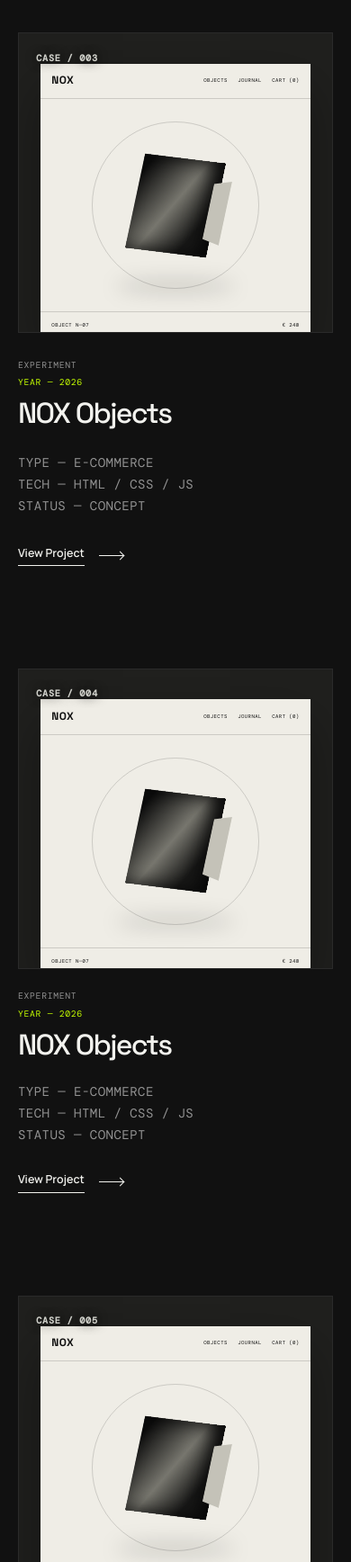
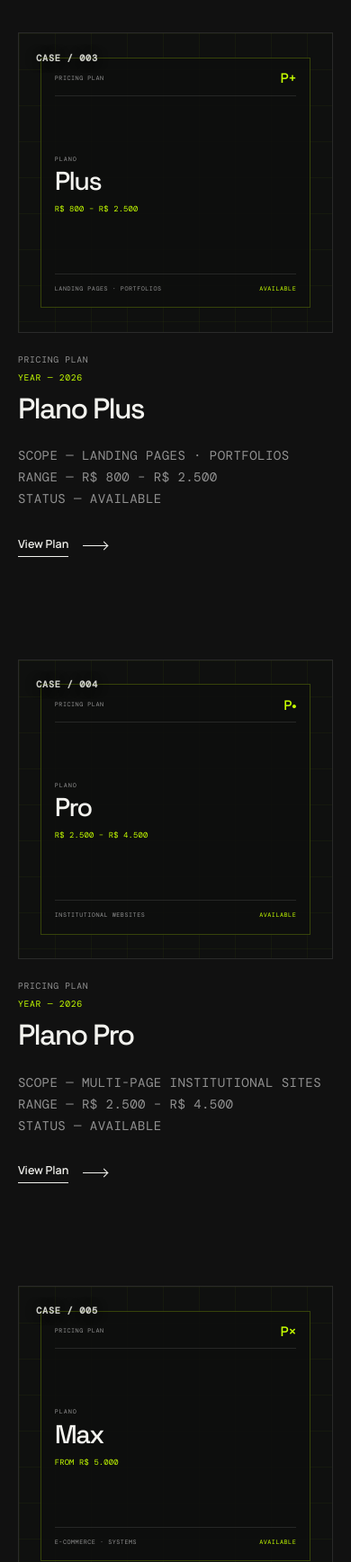
Before and after one commit to Pedruzz30/SpaceUnderground, a website built with Vite: page index.html in a window 390 px wide. Shown: the part 3120-4856 px from the top of the page at 90% size. Built offline with nearby package versions, Linux system fonts and the light colour scheme; a web font is replaced by a local one.

Commit message:
Adicionando Planos, Plus, Pro, Max. Tudo isso esta na section Work

```diff
--- a/index.html
+++ b/index.html
@@ -262,98 +262,76 @@ STATUS — LIVE</p>
               </div>
             </article>
 
-            <div class="projects__pair projects__pair--offset">
-              <article class="project project--landscape reveal" data-reveal>
-                <a class="project__visual project__visual--nox" href="#project-preview" data-project="nox" aria-label="View Project: NOX Objects concept">
+            <div class="projects__trio">
+              <article class="project project--compact reveal" data-reveal>
+                <a class="project__visual project__visual--plan" href="#project-preview" data-project="plan-plus" aria-label="View plan: Plano Plus">
                   <div class="visual-index">CASE / 003</div>
-                  <div class="nox-store" aria-hidden="true">
-                    <div class="nox-store__nav"><strong>NOX</strong><span>OBJECTS&nbsp;&nbsp; JOURNAL&nbsp;&nbsp; CART (0)</span></div>
-                    <div class="nox-product">
-                      <span class="nox-product__halo"></span>
-                      <div class="nox-product__object"><i></i></div>
+                  <div class="plan-card" aria-hidden="true">
+                    <div class="plan-card__top"><span>PRICING PLAN</span><strong>P+</strong></div>
+                    <div class="plan-card__body">
+                      <span class="plan-card__eyebrow">PLANO</span>
+                      <strong class="plan-card__name">Plus</strong>
+                      <span class="plan-card__range">R$ 800 &ndash; R$ 2.500</span>
                     </div>
-                    <div class="nox-store__footer"><span>OBJECT N—07</span><span>€ 240</span></div>
+                    <div class="plan-card__footer"><span>LANDING PAGES &middot; PORTFOLIOS</span><span>AVAILABLE</span></div>
                   </div>
                   <span class="project__hover-mark" aria-hidden="true">VIEW</span>
                 </a>
                 <div class="project__details project__details--stacked">
                   <div>
-                    <p class="project__meta">EXPERIMENT <span>YEAR — 2026</span></p>
-                    <h3>NOX Objects</h3>
+                    <p class="project__meta">PRICING PLAN <span>YEAR — 2026</span></p>
+                    <h3>Plano Plus</h3>
                   </div>
-                  <p>TYPE — E-COMMERCE<br>TECH — HTML / CSS / JS<br>STATUS — CONCEPT</p>
-                  <a class="text-link" href="#project-preview" data-project="nox" aria-label="View Project: NOX Objects concept"><span>View Project</span><i aria-hidden="true"></i></a>
+                  <p>SCOPE — LANDING PAGES · PORTFOLIOS<br>RANGE — R$ 800 – R$ 2.500<br>STATUS — AVAILABLE</p>
+                  <a class="text-link" href="#project-preview" data-project="plan-plus" aria-label="View plan: Plano Plus"><span>View Plan</span><i aria-hidden="true"></i></a>
                 </div>
               </article>
-            </div>
 
-            <div class="projects__trio">
               <article class="project project--compact reveal" data-reveal>
-                <a class="project__visual project__visual--nox" href="#project-preview" data-project="nox-004" aria-label="View Project: NOX Objects concept 004">
+                <a class="project__visual project__visual--plan" href="#project-preview" data-project="plan-pro" aria-label="View plan: Plano Pro">
                   <div class="visual-index">CASE / 004</div>
-                  <div class="nox-store" aria-hidden="true">
-                    <div class="nox-store__nav"><strong>NOX</strong><span>OBJECTS&nbsp;&nbsp; JOURNAL&nbsp;&nbsp; CART (0)</span></div>
-                    <div class="nox-product">
-                      <span class="nox-product__halo"></span>
-                      <div class="nox-product__object"><i></i></div>
+                  <div class="plan-card" aria-hidden="true">
+                    <div class="plan-card__top"><span>PRICING PLAN</span><strong>P&bull;</strong></div>
+                    <div class="plan-card__body">
+                      <span class="plan-card__eyebrow">PLANO</span>
+                      <strong class="plan-card__name">Pro</strong>
+                      <span class="plan-card__range">R$ 2.500 &ndash; R$ 4.500</span>
                     </div>
-                    <div class="nox-store__footer"><span>OBJECT N—07</span><span>€ 240</span></div>
+                    <div class="plan-card__footer"><span>INSTITUTIONAL WEBSITES</span><span>AVAILABLE</span></div>
                   </div>
                   <span class="project__hover-mark" aria-hidden="true">VIEW</span>
                 </a>
                 <div class="project__details project__details--stacked">
                   <div>
-                    <p class="project__meta">EXPERIMENT <span>YEAR — 2026</span></p>
-                    <h3>NOX Objects</h3>
+                    <p class="project__meta">PRICING PLAN <span>YEAR — 2026</span></p>
+                    <h3>Plano Pro</h3>
                   </div>
-                  <p>TYPE — E-COMMERCE<br>TECH — HTML / CSS / JS<br>STATUS — CONCEPT</p>
-                  <a class="text-link" href="#project-preview" data-project="nox-004" aria-label="View Project: NOX Objects concept 004"><span>View Project</span><i aria-hidden="true"></i></a>
+                  <p>SCOPE — MULTI-PAGE INSTITUTIONAL SITES<br>RANGE — R$ 2.500 – R$ 4.500<br>STATUS — AVAILABLE</p>
+                  <a class="text-link" href="#project-preview" data-project="plan-pro" aria-label="View plan: Plano Pro"><span>View Plan</span><i aria-hidden="true"></i></a>
                 </div>
               </article>
 
               <article class="project project--compact reveal" data-reveal>
-                <a class="project__visual project__visual--nox" href="#project-preview" data-project="nox-005" aria-label="View Project: NOX Objects concept 005">
+                <a class="project__visual project__visual--plan" href="#project-preview" data-project="plan-max" aria-label="View plan: Plano Max">
                   <div class="visual-index">CASE / 005</div>
-                  <div class="nox-store" aria-hidden="true">
-                    <div class="nox-store__nav"><strong>NOX</strong><span>OBJECTS&nbsp;&nbsp; JOURNAL&nbsp;&nbsp; CART (0)</span></div>
-                    <div class="nox-product">
-                      <span class="nox-product__halo"></span>
-                      <div class="nox-product__object"><i></i></div>
+                  <div class="plan-card" aria-hidden="true">
+                    <div class="plan-card__top"><span>PRICING PLAN</span><strong>P&times;</strong></div>
+                    <div class="plan-card__body">
+                      <span class="plan-card__eyebrow">PLANO</span>
+                      <strong class="plan-card__name">Max</strong>
+                      <span class="plan-card__range">FROM R$ 5.000</span>
                     </div>
-                    <div class="nox-store__footer"><span>OBJECT N—07</span><span>€ 240</span></div>
+                    <div class="plan-card__footer"><span>E-COMMERCE &middot; SYSTEMS</span><span>AVAILABLE</span></div>
                   </div>
                   <span class="project__hover-mark" aria-hidden="true">VIEW</span>
                 </a>
                 <div class="project__details project__details--stacked">
                   <div>
-                    <p class="project__meta">EXPERIMENT <span>YEAR — 2026</span></p>
-                    <h3>NOX Objects</h3>
+                    <p class="project__meta">PRICING PLAN <span>YEAR — 2026</span></p>
+                    <h3>Plano Max</h3>
                   </div>
-                  <p>TYPE — E-COMMERCE<br>TECH — HTML / CSS / JS<br>STATUS — CONCEPT</p>
-                  <a class="text-link" href="#project-preview" data-project="nox-005" aria-label="View Project: NOX Objects concept 005"><span>View Project</span><i aria-hidden="true"></i></a>
-                </div>
-              </article>
-
-              <article class="project project--compact reveal" data-reveal>
-                <a class="project__visual project__visual--nox" href="#project-preview" data-project="nox-006" aria-label="View Project: NOX Objects concept 006">
-                  <div class="visual-index">CASE / 006</div>
-                  <div class="nox-store" aria-hidden="true">
-                    <div class="nox-store__nav"><strong>NOX</strong><span>OBJECTS&nbsp;&nbsp; JOURNAL&nbsp;&nbsp; CART (0)</span></div>
-                    <div class="nox-product">
-                      <span class="nox-product__halo"></span>
-                      <div class="nox-product__object"><i></i></div>
-                    </div>
-                    <div class="nox-store__footer"><span>OBJECT N—07</span><span>€ 240</span></div>
-                  </div>
-                  <span class="project__hover-mark" aria-hidden="true">VIEW</span>
-                </a>
-                <div class="project__details project__details--stacked">
-                  <div>
-                    <p class="project__meta">EXPERIMENT <span>YEAR — 2026</span></p>
-                    <h3>NOX Objects</h3>
-                  </div>
-                  <p>TYPE — E-COMMERCE<br>TECH — HTML / CSS / JS<br>STATUS — CONCEPT</p>
-                  <a class="text-link" href="#project-preview" data-project="nox-006" aria-label="View Project: NOX Objects concept 006"><span>View Project</span><i aria-hidden="true"></i></a>
+                  <p>SCOPE — E-COMMERCE · WEB SYSTEMS · CUSTOM BUILDS<br>RANGE — FROM R$ 5.000<br>STATUS — AVAILABLE</p>
+                  <a class="text-link" href="#project-preview" data-project="plan-max" aria-label="View plan: Plano Max"><span>View Plan</span><i aria-hidden="true"></i></a>
                 </div>
               </article>
             </div>
@@ -661,7 +639,7 @@ STATUS — LIVE</p>
           <span></span><span></span>
         </button>
         <div class="project-dialog__content">
-          <p class="section-label"><span data-dialog-index>001</span> Project concept</p>
+          <p class="section-label"><span data-dialog-index>001</span> <span data-dialog-kind>Project concept</span></p>
           <p class="project-dialog__meta"><span data-dialog-category>Concept Project / Software Interface</span> / <span data-dialog-year>2026</span></p>
           <h2 id="project-dialog-title" data-dialog-title>Signal OS</h2>
           <p class="project-dialog__description" data-dialog-description>A real-time operations platform turning complex data into clear, decisive action.</p>
@@ -673,17 +651,27 @@ STATUS — LIVE</p>
               <li data-dialog-scope="2">Front-end system</li>
             </ul>
           </div>
-          <p class="project-dialog__note">Concept presentation by Space Underground. Ask us about the thinking, system and possibilities behind it.</p>
+          <p class="project-dialog__note" data-dialog-note>Concept presentation by Space Underground. Ask us about the thinking, system and possibilities behind it.</p>
           <a class="button button--primary" href="#project-request" data-dialog-contact>
-            <span>Discuss This Project</span>
+            <span data-dialog-cta>Discuss This Project</span>
             <svg aria-hidden="true" viewBox="0 0 16 16"><path d="M3 8h10M9 4l4 4-4 4"/></svg>
           </a>
         </div>
-        <div class="project-dialog__visual" aria-hidden="true">
+        <div class="project-dialog__visual">
           <span class="project-dialog__code">CASE / <i data-dialog-code>SGNL_001</i></span>
-          <div class="project-dialog__orbit project-dialog__orbit--one"></div>
-          <div class="project-dialog__orbit project-dialog__orbit--two"></div>
-          <strong data-dialog-monogram>S/</strong>
+          <div class="project-dialog__orbit project-dialog__orbit--one" aria-hidden="true"></div>
+          <div class="project-dialog__orbit project-dialog__orbit--two" aria-hidden="true"></div>
+          <strong data-dialog-monogram aria-hidden="true">S/</strong>
+          <div class="project-dialog__included" data-dialog-included hidden>
+            <p class="project-dialog__included-label">What&rsquo;s included</p>
+            <ul>
+              <li data-dialog-included-item></li>
+              <li data-dialog-included-item></li>
+              <li data-dialog-included-item></li>
+              <li data-dialog-included-item></li>
+            </ul>
+            <p class="project-dialog__timeline">Typical timeline — <i data-dialog-timeline></i></p>
+          </div>
           <p>SPACE UNDERGROUND<br>DIGITAL STUDIO</p>
         </div>
       </div>
--- a/src/scripts/project-dialog.js
+++ b/src/scripts/project-dialog.js
@@ -1,4 +1,7 @@
-// Modal de preview dos projetos. Para adicionar um projeto novo, acrescente uma chave em projectPreviews e um [data-project] no HTML.
+// Modal unico da secao Selected Work. Alimenta dois tipos de conteudo:
+//   type: "project" (padrao) — cases reais / conceitos
+//   type: "plan"             — niveis de preco, com CTA que rola ate o formulario
+// Para adicionar um item, acrescente uma chave em projectPreviews e um [data-project] no HTML.
 
 export function initProjectDialog() {
   const projectDialog = document.querySelector("[data-project-dialog]");
@@ -25,45 +28,66 @@ export function initProjectDialog() {
       code: "FRMV_002",
       monogram: "F/V",
     },
-    nox: {
+    "plan-plus": {
+      type: "plan",
       index: "003",
-      category: "Experiment / E-commerce",
+      kind: "Pricing plan",
+      category: "PLAN / LANDING PAGES & PORTFOLIOS",
       year: "2026",
-      title: "NOX Objects",
-      description: "A tactile storefront experiment for limited-run objects. The component already supports real project metadata later.",
-      scope: ["TYPE — E-COMMERCE", "TECH — HTML / CSS / JS", "STATUS — CONCEPT"],
-      code: "NOX_003",
-      monogram: "N/",
+      title: "Plano Plus",
+      description: "For getting online with clarity — fast, focused, done right.",
+      scope: ["SCOPE — LANDING PAGES · PORTFOLIOS", "RANGE — R$ 800 – R$ 2.500", "STATUS — AVAILABLE"],
+      code: "PLUS_003",
+      included: {
+        items: ["Single responsive page", "Contact form integration", "1 revision round"],
+        timeline: "1–4 weeks",
+      },
+      monogram: "P+",
     },
-    "nox-004": {
+    "plan-pro": {
+      type: "plan",
       index: "004",
-      category: "Experiment / E-commerce",
+      kind: "Pricing plan",
+      category: "PLAN / INSTITUTIONAL WEBSITES",
       year: "2026",
-      title: "NOX Objects",
-      description: "A tactile storefront experiment for limited-run objects. The component already supports real project metadata later.",
-      scope: ["TYPE — E-COMMERCE", "TECH — HTML / CSS / JS", "STATUS — CONCEPT"],
-      code: "NOX_004",
-      monogram: "N/",
+      title: "Plano Pro",
+      description: "For businesses ready to show up as more than a page.",
+      scope: ["SCOPE — MULTI-PAGE INSTITUTIONAL SITES", "RANGE — R$ 2.500 – R$ 4.500", "STATUS — AVAILABLE"],
+      code: "PRO_004",
+      included: {
+        items: ["Multi-page structure", "Custom design, no templates", "Basic SEO & performance", "2 revision rounds"],
+        timeline: "3–6 weeks",
+      },
+      monogram: "P•",
     },
-    "nox-005": {
+    "plan-max": {
+      type: "plan",
       index: "005",
-      category: "Experiment / E-commerce",
+      kind: "Pricing plan",
+      category: "PLAN / E-COMMERCE & SYSTEMS",
       year: "2026",
-      title: "NOX Objects",
-      description: "A tactile storefront experiment for limited-run objects. The component already supports real project metadata later.",
-      scope: ["TYPE — E-COMMERCE", "TECH — HTML / CSS / JS", "STATUS — CONCEPT"],
-      code: "NOX_005",
-      monogram: "N/",
+      title: "Plano Max",
+      description: "For the ones who need the full system behind the front.",
+      scope: ["SCOPE — E-COMMERCE · WEB SYSTEMS · CUSTOM BUILDS", "RANGE — FROM R$ 5.000", "STATUS — AVAILABLE"],
+      code: "MAX_005",
+      included: {
+        items: ["Custom e-commerce or web system", "Scalable architecture", "Third-party integrations", "Revisions scoped per project"],
+        timeline: "6–12 weeks",
+      },
+      monogram: "P×",
     },
-    "nox-006": {
-      index: "006",
-      category: "Experiment / E-commerce",
-      year: "2026",
-      title: "NOX Objects",
-      description: "A tactile storefront experiment for limited-run objects. The component already supports real project metadata later.",
-      scope: ["TYPE — E-COMMERCE", "TECH — HTML / CSS / JS", "STATUS — CONCEPT"],
-      code: "NOX_006",
-      monogram: "N/",
+  };
+
+  const dialogDefaults = {
+    project: {
+      kind: "Project concept",
+      note: "Concept presentation by Space Underground. Ask us about the thinking, system and possibilities behind it.",
+      cta: "Discuss This Project",
+    },
+    plan: {
+      kind: "Pricing plan",
+      note: "Investment range by project level. The final quote is set once the scope is defined — talk to the studio for a proposal.",
+      cta: "Solicitar Proposta",
     },
   };
 
@@ -76,6 +100,12 @@ export function initProjectDialog() {
       description: projectDialog.querySelector("[data-dialog-description]"),
       code: projectDialog.querySelector("[data-dialog-code]"),
       monogram: projectDialog.querySelector("[data-dialog-monogram]"),
+      kind: projectDialog.querySelector("[data-dialog-kind]"),
+      note: projectDialog.querySelector("[data-dialog-note]"),
+      cta: projectDialog.querySelector("[data-dialog-cta]"),
+      included: projectDialog.querySelector("[data-dialog-included]"),
+      includedItems: [...projectDialog.querySelectorAll("[data-dialog-included-item]")],
+      timeline: projectDialog.querySelector("[data-dialog-timeline]"),
       scope: [...projectDialog.querySelectorAll("[data-dialog-scope]")],
     };
     const dialogClose = projectDialog.querySelector("[data-dialog-close]");
@@ -100,8 +130,13 @@ export function initProjectDialog() {
         const preview = projectPreviews[opener.dataset.project];
         if (!preview) return;
 
+        const preset = dialogDefaults[preview.type] || dialogDefaults.project;
+
         event.preventDefault();
         dialogFields.index.textContent = preview.index;
+        dialogFields.kind.textContent = preview.kind || preset.kind;
+        dialogFields.note.textContent = preview.note || preset.note;
+        dialogFields.cta.textContent = preview.cta || preset.cta;
         dialogFields.category.textContent = preview.category;
         dialogFields.year.textContent = preview.year;
         dialogFields.title.textContent = preview.title;
@@ -111,6 +146,15 @@ export function initProjectDialog() {
         dialogFields.scope.forEach((field, index) => {
           field.textContent = preview.scope[index] || "";
         });
+
+        // Bloco "What's included": so os planos preenchem; li vazio some via li:empty.
+        if (dialogFields.included) {
+          dialogFields.included.hidden = !preview.included;
+          dialogFields.includedItems.forEach((item, index) => {
+            item.textContent = preview.included?.items[index] || "";
+          });
+          if (dialogFields.timeline) dialogFields.timeline.textContent = preview.included?.timeline || "";
+        }
 
         previousBodyOverflow = document.body.style.overflow;
         document.body.style.overflow = "hidden";
@@ -123,7 +167,14 @@ export function initProjectDialog() {
     });
 
     dialogClose?.addEventListener("click", closeProjectDialog);
-    dialogContact?.addEventListener("click", closeProjectDialog);
+    dialogContact?.addEventListener("click", (event) => {
+      const target = document.querySelector(dialogContact.getAttribute("href") || "");
+      closeProjectDialog();
+      if (!target) return;
+      // scrollIntoView herda o scroll-behavior do CSS (suave, ou direto em reduced-motion).
+      event.preventDefault();
+      window.requestAnimationFrame(() => target.scrollIntoView({ block: "start" }));
+    });
     projectDialog.addEventListener("close", restoreDialogState);
     projectDialog.addEventListener("click", (event) => {
       if (event.target !== projectDialog) return;
--- a/src/styles/responsive.css
+++ b/src/styles/responsive.css
@@ -146,7 +146,6 @@
   }
 
 
-  .projects__pair { gap: 2rem; }
   .projects__trio { gap: 2rem; }
 
   .why__inner,
@@ -305,11 +304,6 @@
     justify-self: start;
   }
 
-  .projects__pair {
-    grid-template-columns: 1fr;
-    gap: 6.5rem;
-  }
-
   .projects__trio {
     grid-template-columns: 1fr;
     gap: 6.5rem;
@@ -325,10 +319,7 @@
     font-size: 0.88rem;
   }
 
-  .projects__pair--offset > .project--landscape { grid-column: 1; }
-  .project--landscape { margin-top: 0; }
   .project--portrait .project__visual { aspect-ratio: 0.93; }
-  .project--landscape .project__visual { aspect-ratio: 1.05; }
   .project__hover-mark { display: none; }
 
   .statement {
@@ -460,6 +451,13 @@
 
   .project-dialog__visual strong {
     font-size: clamp(5rem, 25vw, 7rem);
+  }
+
+  /* Nos planos o painel deixa de ser so decoracao: entra depois do texto do modal. */
+  .project-dialog__surface:has(.project-dialog__included:not([hidden])) .project-dialog__visual {
+    order: 0;
+    border-top: 1px solid var(--border);
+    border-bottom: 0;
   }
 
   .project-dialog__content {
--- a/src/styles/sections/work.css
+++ b/src/styles/sections/work.css
@@ -144,26 +144,7 @@
   justify-self: end;
 }
 
-.projects__pair {
-  display: grid;
-  grid-template-columns: minmax(0, 0.83fr) minmax(0, 1.17fr);
-  gap: clamp(2rem, 5vw, 6rem);
-  align-items: start;
-}
-
-/* Coluna direita, alinhada com o viewer acima. */
-.projects__pair--offset {
-  row-gap: 0;
-}
-
-.projects__pair--offset > .project--landscape {
-  grid-column: 2;
-  margin-top: 0;
-}
-
 .project--portrait .project__visual { aspect-ratio: 0.81; }
-.project--landscape { margin-top: clamp(6rem, 12vw, 12rem); }
-.project--landscape .project__visual { aspect-ratio: 1.21; }
 
 .projects__trio {
   display: grid;
@@ -314,96 +295,101 @@
   transform: rotate(180deg);
 }
 
-/* Project 003 mockup */
+/* Cards de plano (CASE / 003 – 005) */
 
-.project__visual--nox {
-  background: #20201e;
+.project__visual--plan {
+  background: #0f100f;
 }
 
-.nox-store {
+.project__visual--plan::before {
   position: absolute;
-  inset: 10% 7% -2%;
+  inset: 0;
+  opacity: 0.5;
+  background-image: linear-gradient(color-mix(in srgb, var(--accent) 8%, transparent) 1px, transparent 1px), linear-gradient(90deg, color-mix(in srgb, var(--accent) 8%, transparent) 1px, transparent 1px);
+  background-size: 40px 40px;
+  content: "";
+}
+
+.plan-card {
+  position: absolute;
+  inset: 8% 7%;
   display: grid;
   grid-template-rows: auto 1fr auto;
-  overflow: hidden;
-  background: #efede6;
-  color: #111;
-  box-shadow: 0 25px 60px rgba(0, 0, 0, 0.35);
-  transition: transform 850ms var(--ease);
+  padding: clamp(0.9rem, 2vw, 1.5rem);
+  border: 1px solid color-mix(in srgb, var(--accent) 22%, transparent);
+  background: rgba(13, 14, 13, 0.82);
+  transition: transform 850ms var(--ease), border-color 420ms ease;
 }
 
-.project__visual:hover .nox-store {
+.project__visual:hover .plan-card {
+  border-color: color-mix(in srgb, var(--accent) 45%, transparent);
   transform: translateY(-2%) scale(1.015);
 }
 
-.nox-store__nav,
-.nox-store__footer {
-  position: relative;
-  z-index: 3;
+.plan-card__top,
+.plan-card__footer {
   display: flex;
   align-items: center;
   justify-content: space-between;
-  padding: 3.2% 4%;
+  gap: 0.75rem;
+  color: var(--muted);
   font-family: var(--mono);
-  font-size: clamp(0.35rem, 0.66vw, 0.62rem);
+  font-size: clamp(0.42rem, 0.72vw, 0.6rem);
   letter-spacing: 0.08em;
 }
 
-.nox-store__nav {
-  border-bottom: 1px solid rgba(0, 0, 0, 0.15);
+.plan-card__top {
+  padding-bottom: clamp(0.7rem, 1.4vw, 1.1rem);
+  border-bottom: 1px solid rgba(255, 255, 255, 0.1);
 }
 
-.nox-store__nav strong {
+.plan-card__top strong {
+  color: var(--accent);
   font-family: var(--display);
-  font-size: clamp(0.75rem, 1.6vw, 1.5rem);
+  font-size: clamp(0.95rem, 2vw, 1.5rem);
+  font-weight: 500;
+  line-height: 1;
+  letter-spacing: -0.03em;
 }
 
-.nox-store__footer {
-  border-top: 1px solid rgba(0, 0, 0, 0.15);
+.plan-card__body {
+  display: flex;
+  justify-content: center;
+  flex-direction: column;
+  min-width: 0;
 }
 
-.nox-product {
-  position: relative;
-  display: grid;
-  overflow: hidden;
-  place-items: center;
+.plan-card__eyebrow {
+  color: var(--muted);
+  font-family: var(--mono);
+  font-size: clamp(0.42rem, 0.72vw, 0.6rem);
+  letter-spacing: 0.14em;
 }
 
-.nox-product::after {
-  position: absolute;
-  width: 44%;
-  height: 4%;
-  bottom: 10%;
-  border-radius: 50%;
-  background: rgba(0, 0, 0, 0.22);
-  filter: blur(11px);
-  content: "";
+.plan-card__name {
+  margin-top: 0.35rem;
+  color: var(--text);
+  font-family: var(--display);
+  font-size: clamp(1.8rem, 4.4vw, 3.1rem);
+  font-weight: 500;
+  line-height: 0.95;
+  letter-spacing: -0.055em;
 }
 
-.nox-product__halo {
-  position: absolute;
-  width: 62%;
-  aspect-ratio: 1;
-  border: 1px solid rgba(0, 0, 0, 0.15);
-  border-radius: 50%;
+.plan-card__range {
+  margin-top: clamp(0.6rem, 1.2vw, 1rem);
+  color: var(--accent);
+  font-family: var(--mono);
+  font-size: clamp(0.55rem, 1vw, 0.82rem);
+  letter-spacing: 0.02em;
 }
 
-.nox-product__object {
-  position: relative;
-  z-index: 2;
-  width: 30%;
-  aspect-ratio: 0.84;
-  transform: rotate(12deg) skewY(-5deg);
-  background: linear-gradient(120deg, #0c0c0c 8%, #77766e 48%, #191918 78%);
-  box-shadow: inset -12px 0 20px #080808;
+.plan-card__footer {
+  padding-top: clamp(0.7rem, 1.4vw, 1.1rem);
+  border-top: 1px solid rgba(255, 255, 255, 0.1);
 }
 
-.nox-product__object i {
-  position: absolute;
-  top: 18%;
-  right: -13%;
-  width: 22%;
-  height: 68%;
-  background: #c4c2b8;
-  clip-path: polygon(0 7%, 100% 0, 100% 100%, 0 93%);
+.plan-card__footer span:last-child {
+  color: var(--accent);
+  white-space: nowrap;
 }
```
Also changed, not shown: src/styles/components/project-dialog.css (+74 -1 lines).
